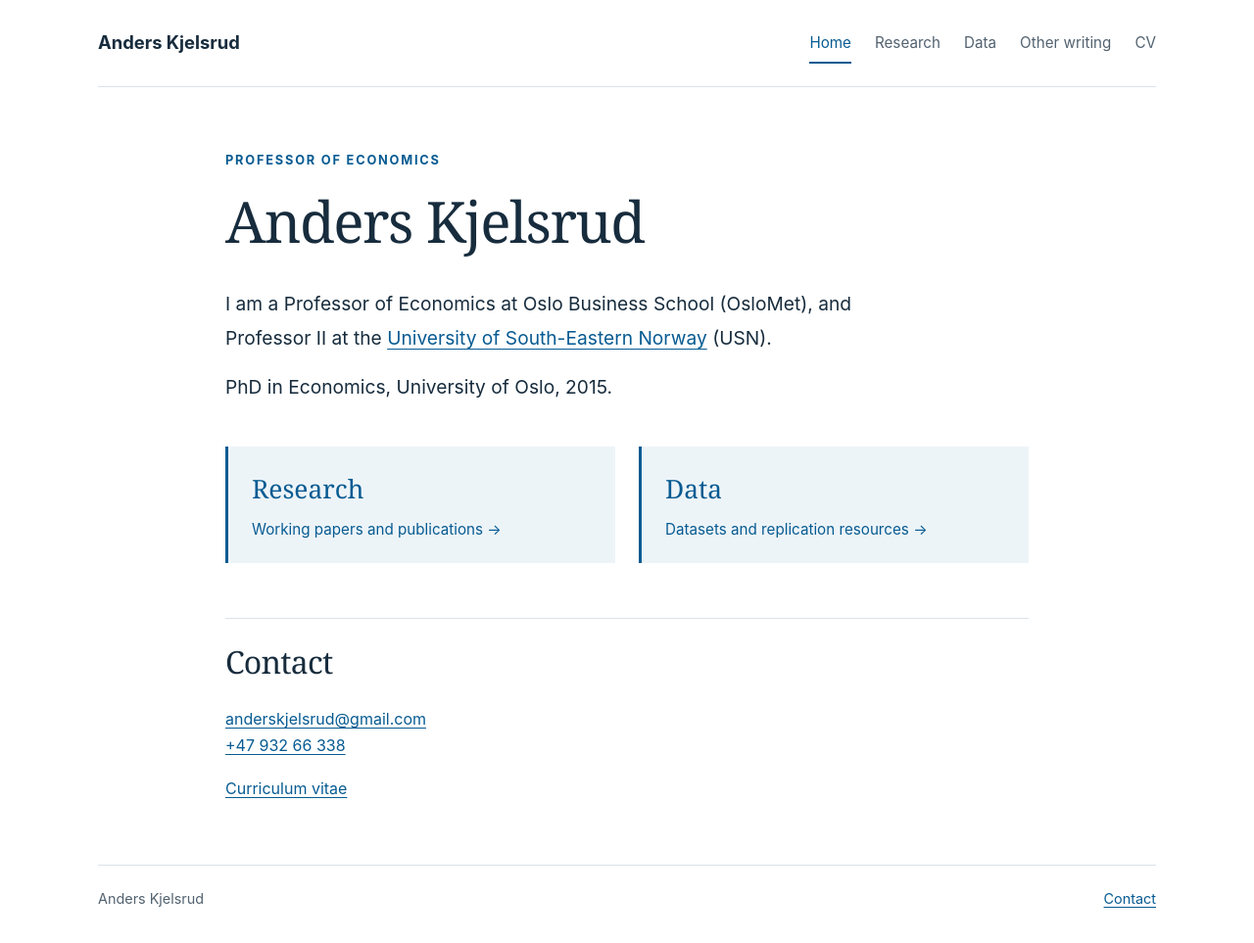
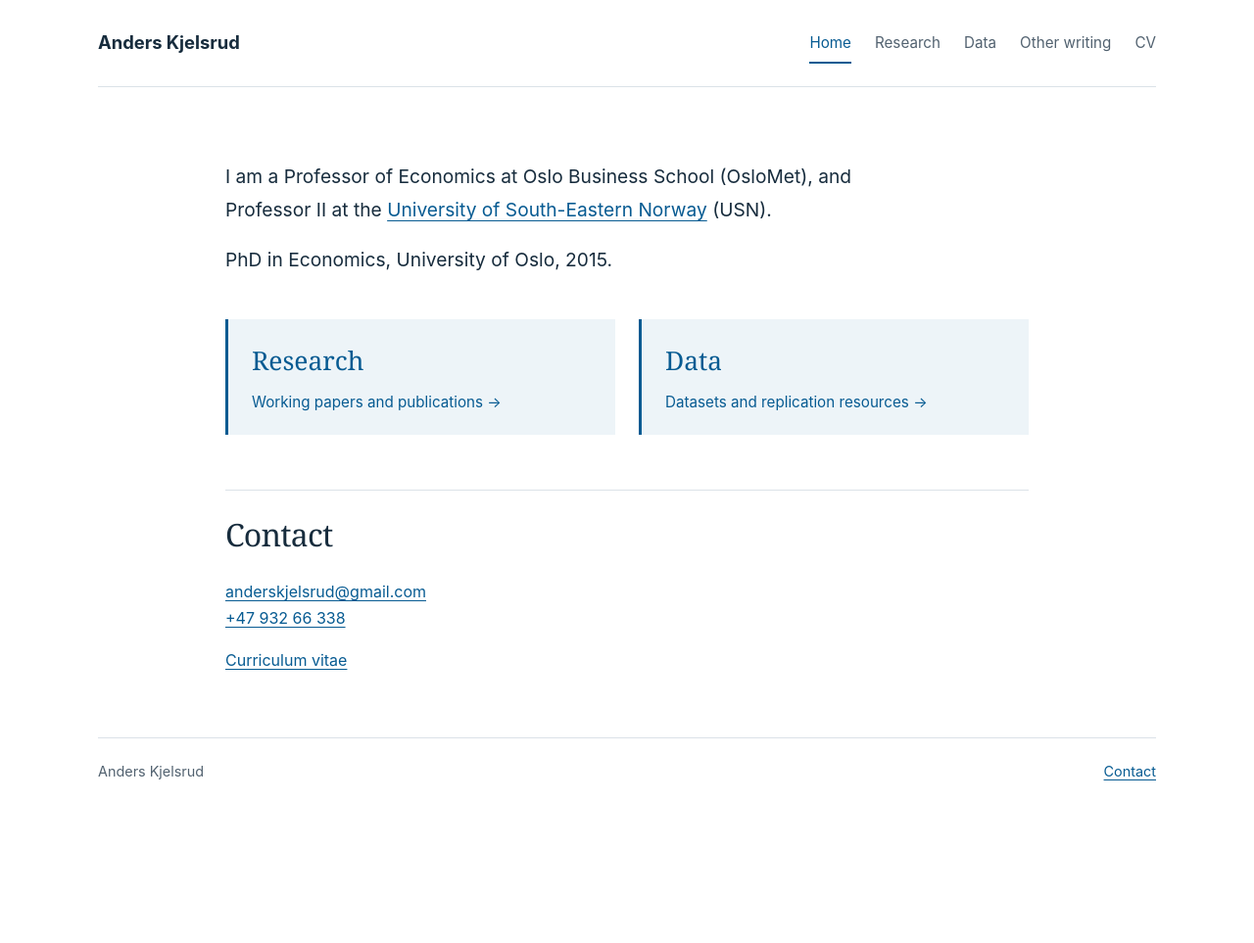
Before and after one commit to anderskjelsrud/anderskjelsrud.github.io, a Jekyll site: the page built from index.md, in a window 1280 px wide. Shown: the whole page at 98% size. Built offline with Jekyll 4.4.1, drawn with Linux system fonts in a browser that asks for light colours; after the commit the page ends 900 px from its top, so only the background shows below that.

Commit message:
Update index.md to simplify introduction section
Removed eyebrow and header for Anders Kjelsrud.

```diff
--- a/index.md
+++ b/index.md
@@ -3,9 +3,6 @@ layout: default
 title: Home
 ---
 
-<p class="eyebrow">Professor of Economics</p>
-
-# Anders Kjelsrud
 
 <div class="introduction">
 <p>I am a Professor of Economics at Oslo Business School (OsloMet), and Professor II at the <a href="https://www.usn.no/english/">University of South-Eastern Norway</a> (USN).</p>
```
